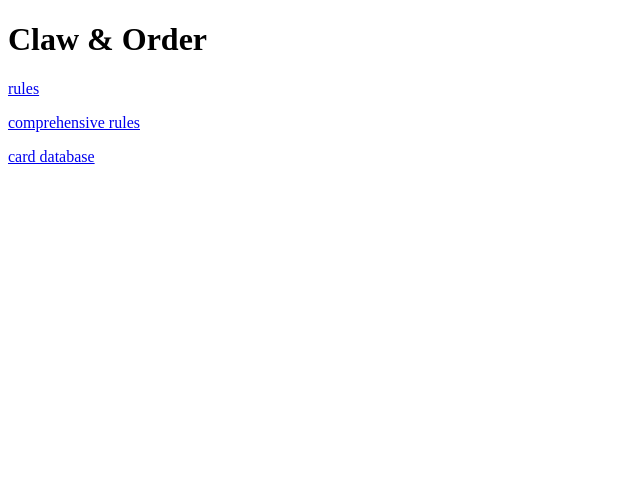
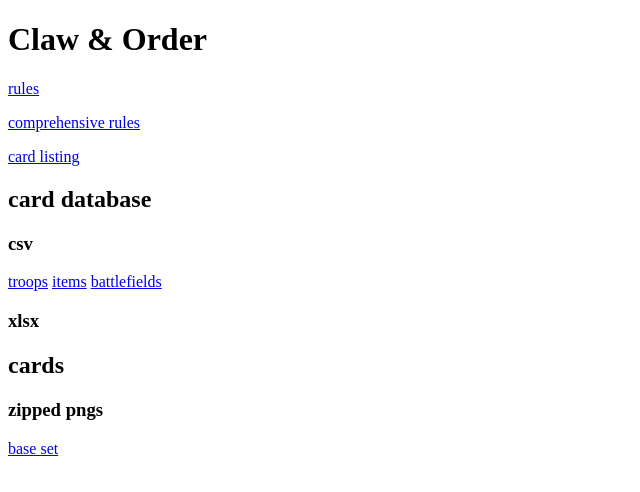
Before and after one commit to Themadpunter-Studios/claw-and-order, a plain HTML site: page index.html in a window 1280 px wide. Shown: the whole page, without its empty margins (0-640 px from the left). Drawn offline with Linux system fonts and the light colour scheme.

Commit message:
Update index.html

```diff
--- a/index.html
+++ b/index.html
@@ -11,6 +11,18 @@
     <h1>Claw & Order</h1>
     <p><a href="rules.pdf">rules</a></p>
     <p><a href="comprehensive-rules.pdf">comprehensive rules</a></p>
-    <p><a href="https://docs.google.com/spreadsheets/d/e/2PACX-1vQ3ruxGRvyzIYbliuYwDKa1wNcLU4miC3NgFYmCNjIKyXxuyj1jzYKXTiMuSVLTdtTwa4GVCgJfsULP/pub?output=pdf">card database</a></p>
+    <p><a href="https://docs.google.com/spreadsheets/d/e/2PACX-1vQ3ruxGRvyzIYbliuYwDKa1wNcLU4miC3NgFYmCNjIKyXxuyj1jzYKXTiMuSVLTdtTwa4GVCgJfsULP/pubhtml">card listing</a></p>
+    <h2>card database</h2>
+    <h3>csv</h3>
+    <p>
+      <a href="https://docs.google.com/spreadsheets/d/e/2PACX-1vQ3ruxGRvyzIYbliuYwDKa1wNcLU4miC3NgFYmCNjIKyXxuyj1jzYKXTiMuSVLTdtTwa4GVCgJfsULP/pub?gid=0&single=true&output=csv">troops</a>
+      <a href="https://docs.google.com/spreadsheets/d/e/2PACX-1vQ3ruxGRvyzIYbliuYwDKa1wNcLU4miC3NgFYmCNjIKyXxuyj1jzYKXTiMuSVLTdtTwa4GVCgJfsULP/pub?gid=585331600&single=true&output=csv">items</a>
+      <a href="https://docs.google.com/spreadsheets/d/e/2PACX-1vQ3ruxGRvyzIYbliuYwDKa1wNcLU4miC3NgFYmCNjIKyXxuyj1jzYKXTiMuSVLTdtTwa4GVCgJfsULP/pub?gid=238256660&single=true&output=csv">battlefields</a>
+    </p>
+    <h3>xlsx</h3>
+    <p><a href="https://docs.google.com/spreadsheets/d/e/2PACX-1vQ3ruxGRvyzIYbliuYwDKa1wNcLU4miC3NgFYmCNjIKyXxuyj1jzYKXTiMuSVLTdtTwa4GVCgJfsULP/pub?output=xlsx"></a></p>
+    <h2>cards</h2>
+    <h3>zipped pngs</h3>
+    <p><a href="baseset-cards.png.zip">base set</a></p>
   </body>
 </html>
```
